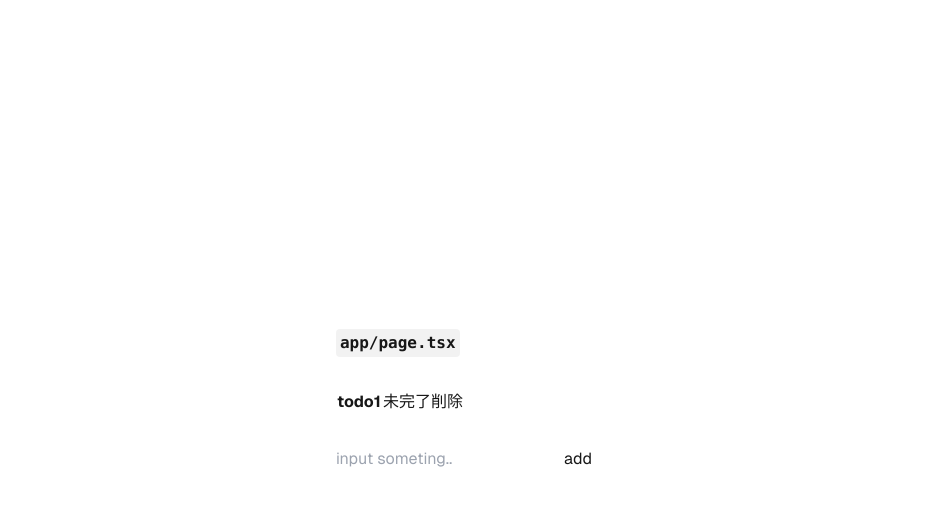
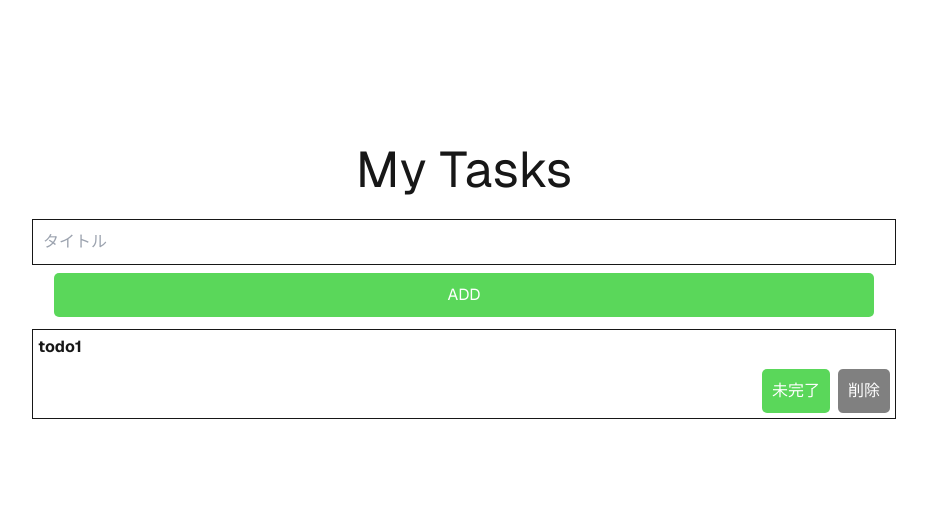
Before and after one commit to ka2yuki/todo-nextjs, a Next.js app: page / in a window 1280 px wide. Shown: the top 506 px of the page, without its empty margins (176-1103 px from the left). Built offline with nearby package versions, Linux system fonts and the light colour scheme.

Commit message:
デザイン実装。first.

```diff
--- a/app/components/TodoForm.tsx
+++ b/app/components/TodoForm.tsx
@@ -3,6 +3,8 @@
 import { FormEvent, useState } from "react";
 import { useRecoilState } from "recoil";
 import { atomStateTodos } from "../atoms";
+import Link from "next/link";
+import { btnStyleAdd, formStyle, inputStyle } from "../styles";
 
 export default function InputForm() {
     const [todos, setTodos] = useRecoilState(atomStateTodos);
@@ -19,11 +21,14 @@ export default function InputForm() {
     }
 
     return (
-        <form onSubmit={handleSubmit}>
+        <form style={formStyle} onSubmit={handleSubmit}>
             <input
-                placeholder="input someting.."
+                style={inputStyle}
+                placeholder="タイトル"
                 onChange={(e) => setInputValue(e.target.value)} />
-            <button type="submit">add</button>
+            {/* <Link href={"/list"}> */}
+            <button style={btnStyleAdd} type="submit">ADD</button>
+            {/* </Link> */}
         </form>
     )
 }
--- a/app/components/TodoList.tsx
+++ b/app/components/TodoList.tsx
@@ -2,6 +2,7 @@
 
 import { useRecoilState } from "recoil";
 import { atomStateTodos } from "../atoms";
+import { btnStyle, btnStyleDelete } from "../styles";
 
 export default function List() {
     const [todos, setTodos] = useRecoilState(atomStateTodos);
@@ -25,10 +26,12 @@ export default function List() {
                         <tr key={i}>
                             <th>{todo.title}</th>
                             <td>
-                                <button onClick={() => completeTodo(i)}>
+                                <button style={btnStyle} onClick={() => completeTodo(i)}>
                                     {todo.complete ? "完了" : "未完了"}
                                 </button>
-                                <button onClick={() => removeTodo(i)}>
+                                <button style={btnStyleDelete}
+                                    className="bg-slate-200"
+                                    onClick={() => removeTodo(i)}>
                                     削除
                                 </button>
                             </td>
--- a/app/globals.css
+++ b/app/globals.css
@@ -18,7 +18,44 @@ body {
   color: var(--foreground);
   background: var(--background);
   font-family: Arial, Helvetica, sans-serif;
+  text-align: center;
+  max-width: 80%;
+  margin: 2rem auto auto;
 }
+
+main {
+  width: 100%;
+}
+
+table {
+  width: 100%;
+}
+
+table tbody {
+  display: flex;
+  flex-direction: column;
+  gap: .5rem;
+  width: 100%;
+}
+
+table tr {
+  border: 1px solid;
+  display: flex;
+  flex-direction: column;
+  text-align: left;
+}
+
+table tr th,
+table tr td {
+  padding: 5px;
+}
+
+table tr td {
+  display: flex;
+  gap: .5rem;
+  justify-content: right;
+}
+
 
 @layer utilities {
   .text-balance {
--- a/app/page.tsx
+++ b/app/page.tsx
@@ -3,15 +3,27 @@
 import InputForm from "./components/TodoForm";
 import List from "./components/TodoList";
 import { RecoilRoot } from "recoil";
+import { h1Style } from "./styles";
 
 export default function Home() {
+  // const pathname = document.location.pathname;
+  // const [todos, setTodos] = useRecoilState(atomStateTodos);
+
   return (
-    <div className="grid grid-rows-[20px_1fr_20px] items-center justify-items-center min-h-screen p-8 pb-20 gap-16 sm:p-20 font-[family-name:var(--font-geist-sans)]">
-      <main className="flex flex-col gap-8 row-start-2 items-center sm:items-start">
-        <code className="bg-black/[.05] dark:bg-white/[.06] px-1 py-0.5 rounded font-semibold">app/page.tsx</code>
+    <div className="grid grid-rows-[20px_1fr_20px] justify-items-center min-h-screen p-0 pb-20 sm:p-20 font-[family-name:var(--font-geist-sans)]">
+      <main className="flex flex-col gap-3 row-start-2 items-center sm:items-start">
+        <h1 style={h1Style}>My Tasks</h1>
         <RecoilRoot>
+          <InputForm />
           <List />
-          <InputForm />
+          {/* <List
+            todos={todos}
+            removeTodo={removeTodo}
+            completeTodo={completeTodo}
+          /> */}
+          {/* {
+            pathname == "list" ? <List /> : <></>
+          } */}
         </RecoilRoot>
       </main>
     </div>
--- /dev/null
+++ b/app/styles/index.ts
@@ -0,0 +1,43 @@
+const mainColor = "rgb(90 215 90)";
+const grayColor = "gray";
+
+export const h1Style = {
+    margin: "0px auto",
+    fontSize: "50px",
+};
+export const formStyle = {
+    display: "flex",
+    flexDirection: "column",
+    gap: ".5rem",
+    width: "100%"
+}
+export const inputStyle = {
+    padding: "10px",
+    border: "1px solid"
+};
+
+export const btnStyle = {
+    background: mainColor,
+    borderRadius: "5px",
+    padding: "10px",
+    color: "white"
+}
+export const btnStyleAdd = {
+    background: mainColor,
+    borderRadius: "5px",
+    padding: "10px",
+    color: "white",
+    width: "95%",
+    margin: "0 auto"
+}
+export const btnStyleDelete = {
+    background: grayColor,
+    borderRadius: "5px",
+    padding: "10px",
+    color: "white"
+}
+export const listTitle = {
+    color: mainColor,
+    fontSize: "50px",
+    letterSpacing: ".3rem"
+}
```
